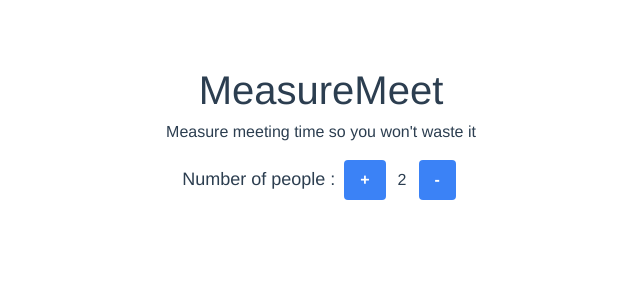
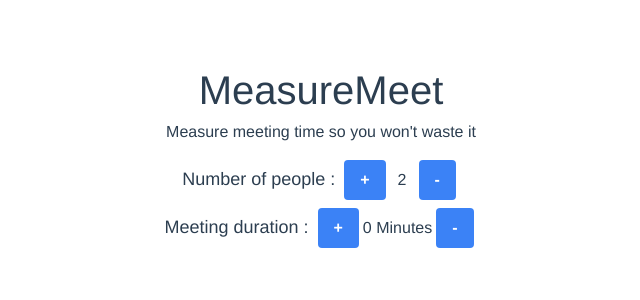
Before and after one commit to narze/measuremeet, a Vue app: page / in a window 1280 px wide. Shown: the top 300 px of the page, without its empty margins (319-959 px from the left). Built offline with nearby package versions, Linux system fonts and the light colour scheme.

Commit message:
:sparkles: Count duration in minutes

```diff
--- a/src/components/Calculator.vue
+++ b/src/components/Calculator.vue
@@ -1,9 +1,17 @@
 <template>
   <div class="calculator">
-    <span class="title">Number of people : </span>
-    <button class="btn add" @click="add">+</button>
-    <span class="people-count">{{ peopleCount }}</span>
-    <button class="btn remove" @click="remove">-</button>
+    <div class="row">
+      <span class="title">Number of people : </span>
+      <button class="btn add" @click="add">+</button>
+      <span class="people-count">{{ peopleCount }}</span>
+      <button class="btn remove" @click="remove">-</button>
+    </div>
+    <div class="row">
+      <span class="title">Meeting duration : </span>
+      <button class="btn add-duration" @click="addDuration">+</button>
+      <span class="meeting-duration">{{ meetingDuration }} Minutes</span>
+      <button class="btn remove-duration" @click="removeDuration">-</button>
+    </div>
   </div>
 </template>
 
@@ -14,6 +22,7 @@ export default {
   data() {
     return {
       peopleCount: 2,
+      meetingDuration: 0,
     };
   },
   methods: {
@@ -22,6 +31,12 @@ export default {
     },
     remove() {
       this.peopleCount = Math.max(2, this.peopleCount - 1);
+    },
+    addDuration() {
+      this.meetingDuration += 5;
+    },
+    removeDuration() {
+      this.meetingDuration = Math.max(0, this.meetingDuration - 5);
     },
   },
 };
@@ -46,6 +61,10 @@ export default {
   @apply mx-2
 }
 
+.row {
+  @apply my-2
+}
+
 .title {
   @apply text-lg
 }
```
Also changed, not shown: 1 other file (tests, documents, lock files or other folders).
